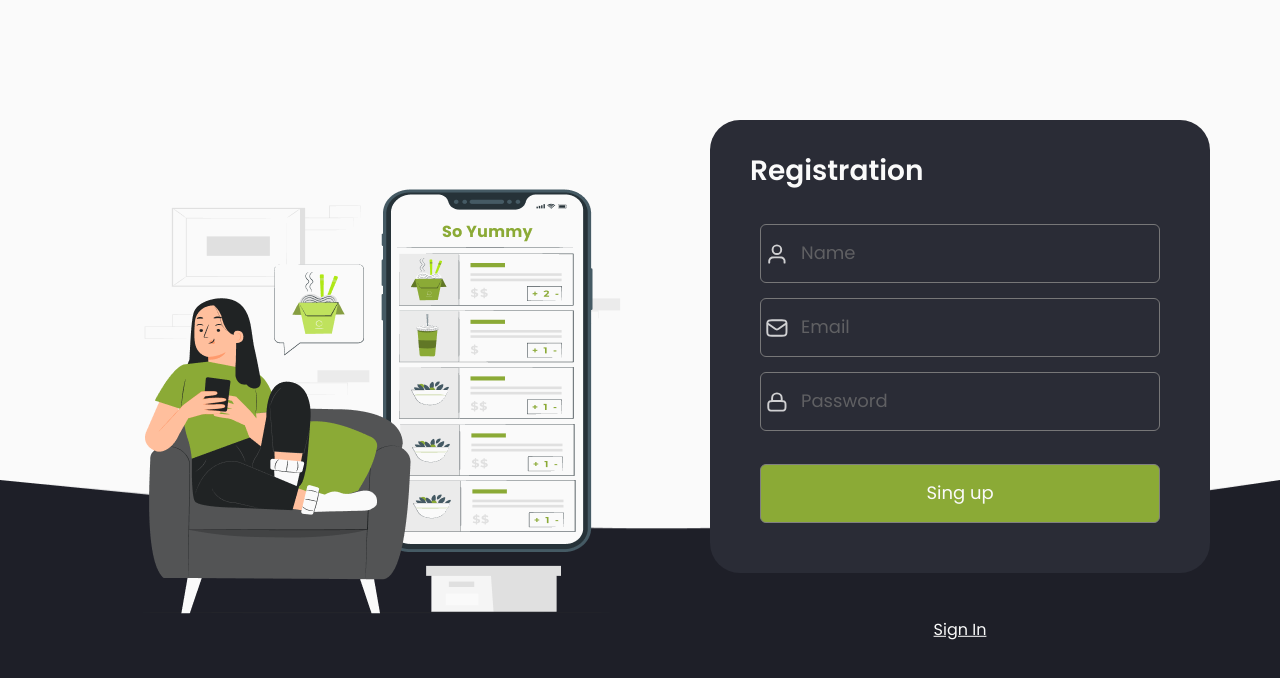
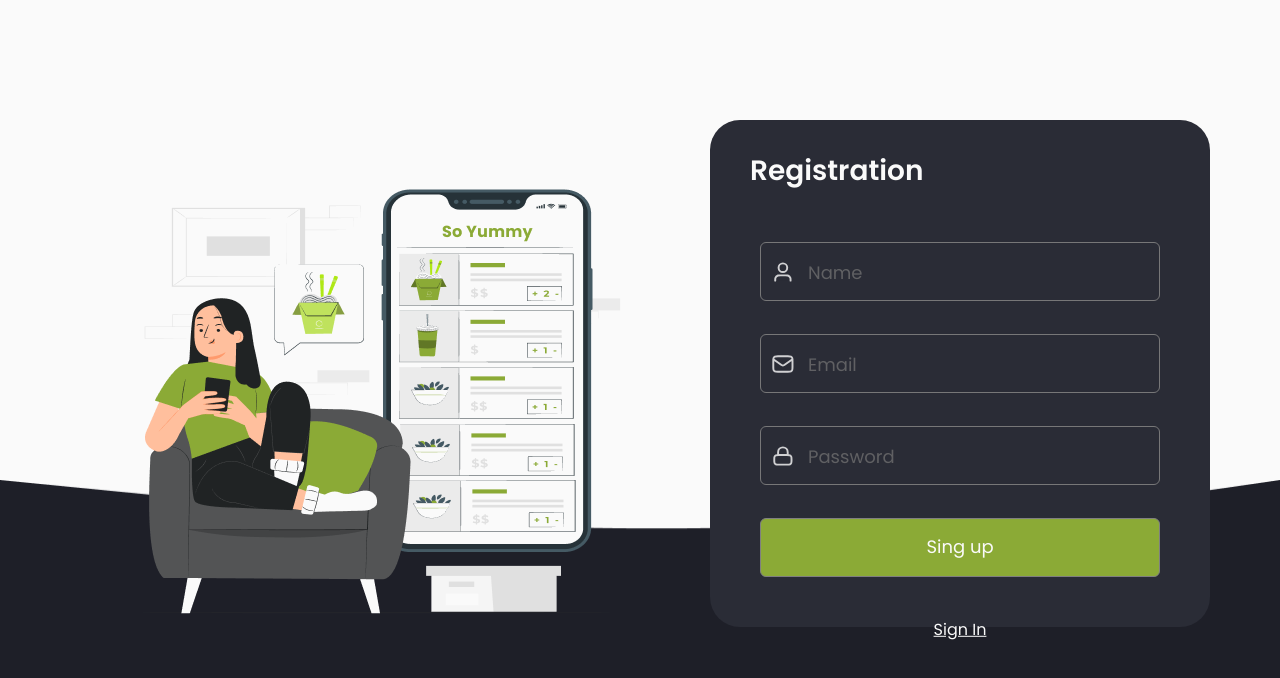
Before and after one commit to serhii-vasylenko/goit-final-project, a React (Create React App) app: page /goit-final-project/register in a window 1280 px wide. Shown: the top 678 px of the page. Built offline with nearby package versions, Linux system fonts and the light colour scheme.

Commit message:
FIXED: forms styles

```diff
--- a/src/components/App.jsx
+++ b/src/components/App.jsx
@@ -18,7 +18,7 @@ const AddRecipePage = lazy(() => import('pages/AddRecipePage/AddRecipePage'));
 const FavoritePage = lazy(() => import('pages/FavoritePage/FavoritePage'));
 const SearchPage = lazy(() => import('pages/SearchPage'));
 const MyRecipesPage = lazy(() => import('pages/MyRecipesPage'));
-const ShoppingListPage = lazy(() => import('pages/ShoppingListPage'));
+const ShoppingListPage = lazy(() => import('pages/ShoppingListPage/ShoppingListPage'));
 const RecipePage = lazy(() => import('pages/RecipePage/RecipePage'));
 const NotFoundPage = lazy(() => import('pages/NotFoundPage/NotFound'));
 
@@ -63,7 +63,9 @@ const App = () => {
           <Route path="add" element={<AddRecipePage />} />
           <Route path="my" element={<MyRecipesPage />} />
           <Route path="favorite" element={<FavoritePage />} />
-          <Route path="shopping-list" element={<ShoppingListPage />} />
+          <Route path="shopping-list" element={
+            <PrivateRoute redirectTo="/signin" component={<ShoppingListPage />} />
+          } />
           <Route path="search" element={<SearchPage />} />
           <Route path="/recipes/:recipeId" element={<RecipePage />} />
           <Route path='*' element={<NotFoundPage />}/>
--- a/src/components/AuthForm/AuthForm.jsx
+++ b/src/components/AuthForm/AuthForm.jsx
@@ -10,7 +10,6 @@ import {
   Form,
   Input,
   Title,
-  LabelGroup,
   InputGroup,
   ErrorIconStyled,
   CorrectIconIconStyled,
@@ -23,7 +22,6 @@ import {
   registrationSchema,
 } from 'helpers/registerValidationShema';
 import { getStatus } from 'helpers/utils';
-
 
 export const AuthForm = () => {
   const dispatch = useDispatch();
@@ -64,17 +62,6 @@ export const AuthForm = () => {
     <Form onSubmit={handleSubmit}>
       <Title>Registration</Title>
 
-      <LabelGroup>
-        <LabelIcon ValidationState={getStatus(
-            errors.name,
-            touched.name,
-            isValid,
-            isSubmitting
-          )}>
-          <use href={`${sprite}#icon-user-01`}></use>
-        </LabelIcon>
-      </LabelGroup>
-
       <InputGroup>
         <Input
           id="name"
@@ -91,6 +78,16 @@ export const AuthForm = () => {
             isSubmitting
           )}
         />
+        <LabelIcon
+          ValidationState={getStatus(
+            errors.name,
+            touched.name,
+            isValid,
+            isSubmitting
+          )}
+        >
+          <use href={`${sprite}#icon-user-01`}></use>
+        </LabelIcon>
         <ErrMessage>
           {errors.name && touched.name ? <span>{errors.name}</span> : null}
         </ErrMessage>
@@ -100,17 +97,6 @@ export const AuthForm = () => {
           <CorrectIconIconStyled />
         ) : null}
       </InputGroup>
-
-      <LabelGroup>
-        <LabelIcon ValidationState={getStatus(
-            errors.name,
-            touched.name,
-            isValid,
-            isSubmitting
-          )}>
-          <use href={`${sprite}#icon-mail-01`}></use>
-        </LabelIcon>
-      </LabelGroup>
 
       <InputGroup>
         <Input
@@ -128,6 +114,16 @@ export const AuthForm = () => {
             isSubmitting
           )}
         />
+        <LabelIcon
+          ValidationState={getStatus(
+            errors.email,
+            touched.email,
+            isValid,
+            isSubmitting
+          )}
+        >
+          <use href={`${sprite}#icon-mail-01`}></use>
+        </LabelIcon>
         <ErrMessage>
           {errors.email && touched.email ? <span>{errors.email}</span> : null}
         </ErrMessage>
@@ -137,17 +133,6 @@ export const AuthForm = () => {
           <CorrectIconIconStyled />
         ) : null}
       </InputGroup>
-
-      <LabelGroup>
-        <LabelIcon ValidationState={getStatus(
-            errors.name,
-            touched.name,
-            isValid,
-            isSubmitting
-          )}>
-          <use href={`${sprite}#icon-lock-02`}></use>
-        </LabelIcon>
-      </LabelGroup>
 
       <InputGroup>
         <Input
@@ -162,9 +147,22 @@ export const AuthForm = () => {
             errors.password,
             touched.password,
             isValid,
-            isSubmitting
+            isSubmitting,
+            checkPasswordSecure(values.password)
           )}
         />
+
+        <LabelIcon
+          ValidationState={getStatus(
+            errors.password,
+            touched.password,
+            isValid,
+            isSubmitting,
+            checkPasswordSecure(values.password)
+          )}
+        >
+          <use href={`${sprite}#icon-lock-02`}></use>
+        </LabelIcon>
 
         {values.password.length > 3 && checkPasswordSecure(values.password) && (
           <div>
@@ -184,6 +182,12 @@ export const AuthForm = () => {
               <WarnMessage>You password is little secure</WarnMessage>
             </div>
           )}
+        {!isValid &&
+        !isSubmitting &&
+        !errors.password &&
+        checkPasswordSecure(values.password) ? (
+          <CorrectIconIconStyled />
+        ) : null}
 
         <ErrMessage>
           {errors.password && touched.password ? (
--- a/src/components/AuthForm/AuthForm.styled.jsx
+++ b/src/components/AuthForm/AuthForm.styled.jsx
@@ -54,26 +54,16 @@ export const Title = styled.h2`
   }
 `;
 
-export const LabelGroup = styled.div`
-  display: flex;
-  align-items: center;
-  gap: 8px;
-  margin-bottom: -34px;
-  margin-left: 20px;
-  z-index: 2;
-
-  @media (min-width: 1280px) {
-    margin-bottom: -42px;
-    margin-left: 40px;
-  }
-`;
-
 export const LabelIcon = styled.svg`
   width: 18px;
   height: 18px;
-  fill: #2a2c36;
+  fill: var(--background-authForm-color);
   stroke: var(--white-color);
   opacity: 0.8;
+
+  position: absolute;
+  top: 15px;
+  left: 26px;
 
   stroke: ${props => {
     switch (props.ValidationState) {
@@ -91,13 +81,17 @@ export const LabelIcon = styled.svg`
   @media (min-width: 1280px) {
     width: 24px;
     height: 24px;
+
+    position: absolute;
+    top: 18px;
+    left: 46px;
   }
 `;
 
 export const ErrorIconStyled = styled(ErrorIcon)`
   position: absolute;
-  right: 20px;
-  top: 14px;
+  right: 25px;
+  top: 13px;
 
   @media (min-width: 1280px) {
     right: 55px;
@@ -107,8 +101,8 @@ export const ErrorIconStyled = styled(ErrorIcon)`
 
 export const CorrectIconIconStyled = styled(CorrectIcon)`
   position: absolute;
-  right: 20px;
-  top: 14px;
+  right: 25px;
+  top: 13px;
 
   @media (min-width: 1280px) {
     right: 55px;
@@ -140,11 +134,13 @@ export const Input = styled.input`
   border: 1px solid;
   background-color: #2a2c36;
   padding-left: 40px;
+  padding-top: 4px;
+
   margin: 0 auto;
   margin-bottom: 3px;
 
   font-family: inherit;
-  font-size: 16px;
+  font-size: 14px;
   color: #ffffff;
   opacity: 0.9;
   border-radius: 6px;
@@ -164,6 +160,8 @@ export const Input = styled.input`
   @media (min-width: 1280px) {
     width: 400px;
     height: 59px;
+    font-size: 16px;
+	 padding-left: 47px;
 
     &::placeholder {
       font-size: 18px;
@@ -186,21 +184,21 @@ export const Input = styled.input`
 
 export const ErrMessage = styled.span`
   color: #e74a3b;
-  margin-left: 7px;
+  margin-left: 17px;
   font-size: 14px;
 
   @media (min-width: 1280px) {
-    margin-left: 28px;
+    margin-left: 37px;
   }
 `;
 
 export const WarnMessage = styled.span`
   color: #f6c23e;
-  margin-left: 7px;
+  margin-left: 13px;
   font-size: 14px;
 
   @media (min-width: 1280px) {
-    margin-left: 28px;
+    margin-left: 33px;
   }
 `;
 
@@ -219,7 +217,7 @@ export const BtnSubmit = styled.button`
   font-size: 16px;
 
   @media (min-width: 1280px) {
-	width: 400px;
+    width: 400px;
     height: 59px;
     font-size: 18px;
   }
--- a/src/components/LoginForm/LoginForm.styled.jsx
+++ b/src/components/LoginForm/LoginForm.styled.jsx
@@ -72,6 +72,10 @@ export const LabelIcon = styled.svg`
   stroke: var(--white-color);
   opacity: 0.8;
 
+  position: absolute;
+  top: 15px;
+  left: 26px;
+
   stroke: ${props => {
     switch (props.ValidationState) {
       case 'correct':
@@ -86,13 +90,17 @@ export const LabelIcon = styled.svg`
   @media (min-width: 1280px) {
     width: 24px;
     height: 24px;
+
+	 position: absolute;
+    top: 17px;
+    left: 46px;
   }
 `;
 
 export const ErrorIconStyled = styled(ErrorIcon)`
   position: absolute;
-  right: 20px;
-  top: 14px;
+  right: 25px;
+  top: 13px;
 
   @media (min-width: 1280px) {
     right: 55px;
@@ -102,8 +110,8 @@ export const ErrorIconStyled = styled(ErrorIcon)`
 
 export const CorrectIconIconStyled = styled(CorrectIcon)`
   position: absolute;
-  right: 20px;
-  top: 14px;
+  right: 25px;
+  top: 13px;
 
   @media (min-width: 1280px) {
     right: 55px;
@@ -128,7 +136,7 @@ export const Input = styled.input`
   margin-bottom: 3px;
 
   font-family: inherit;
-  font-size: 16px;
+  font-size: 14px;
   color: #ffffff;
   opacity: 0.9;
   border-radius: 6px;
@@ -148,6 +156,8 @@ export const Input = styled.input`
   @media (min-width: 1280px) {
     width: 400px;
     height: 59px;
+	 font-size: 16px;
+	 padding-left: 47px;
 
     &::placeholder {
       font-size: 18px;
@@ -168,11 +178,11 @@ export const Input = styled.input`
 
 export const ErrMessage = styled.span`
   color: #e74a3b;
-  margin-left: 7px;
+  margin-left: 17px;
   font-size: 14px;
 
   @media (min-width: 1280px) {
-    margin-left: 28px;
+    margin-left: 37px;
   }
 `;
 
@@ -191,7 +201,7 @@ export const BtnSubmit = styled.button`
   font-size: 16px;
 
   @media (min-width: 1280px) {
-   width: 400px;
+    width: 400px;
     height: 59px;
     font-size: 18px;
   }
--- a/src/helpers/utils.js
+++ b/src/helpers/utils.js
@@ -1,5 +1,5 @@
 //function for styling registration form elements
-export const getStatus = (err, touched, isVal, isSub) => {
+export const getStatus = (err, touched, isVal, isSub, secure = true) => {
 	if (err && touched) return 'error';
-	if (!isVal && !isSub && !err) return 'correct';
+	if (!isVal && !isSub && !err && secure) return 'correct';
  };
--- a/src/pages/ShoppingListPage.jsx
+++ /dev/null
@@ -1,4 +0,0 @@
-const ShoppingListPage = () => {
-  return <>shopping list</>;
-};
-export default ShoppingListPage;
--- /dev/null
+++ b/src/pages/ShoppingListPage/ShoppingList.styled.jsx
@@ -0,0 +1,41 @@
+import styled from '@emotion/styled';
+
+export const ProductsHead = styled.div`
+margin-top: 20px;
+margin-bottom: 30px;
+padding: 12px 8px 12px 8px;
+background-color: #8BAA36;
+border-radius: 8px;
+
+display: flex;
+align-items: center;
+justify-content: space-between;
+
+font-family: inherit;
+font-size: 12px;
+font-weight: 600;
+line-height: 1.5;
+color: var(--white-color);
+
+  @media screen and (min-width: 768px) {
+
+  }
+  @media screen and (min-width: 1440px) {
+
+  }
+`;
+
+export const HeadContainer = styled.div`
+display: flex;
+gap: 20px;
+
+
+
+
+  @media screen and (min-width: 768px) {
+
+  }
+  @media screen and (min-width: 1440px) {
+
+  }
+`;
--- /dev/null
+++ b/src/pages/ShoppingListPage/ShoppingListPage.jsx
@@ -0,0 +1,20 @@
+import PageTitle from 'components/ReusableComponents/PageTitle/PageTitle';
+import { HeadContainer, ProductsHead } from './ShoppingList.styled';
+
+const ShoppingListPage = () => {
+  return (
+    <>
+      <PageTitle
+        title="Shopping list"
+      ></PageTitle>
+      <ProductsHead>
+        <div>Products</div>
+        <HeadContainer>
+          <div>Number</div>
+          <div>Remove</div>
+        </HeadContainer>
+      </ProductsHead>
+    </>
+  );
+};
+export default ShoppingListPage;
```
Also changed, not shown: src/components/LoginForm/LoginForm.jsx (+23 -25 lines), src/images/shoppingListPage/avocado.png (added), src/images/sprite.svg.
